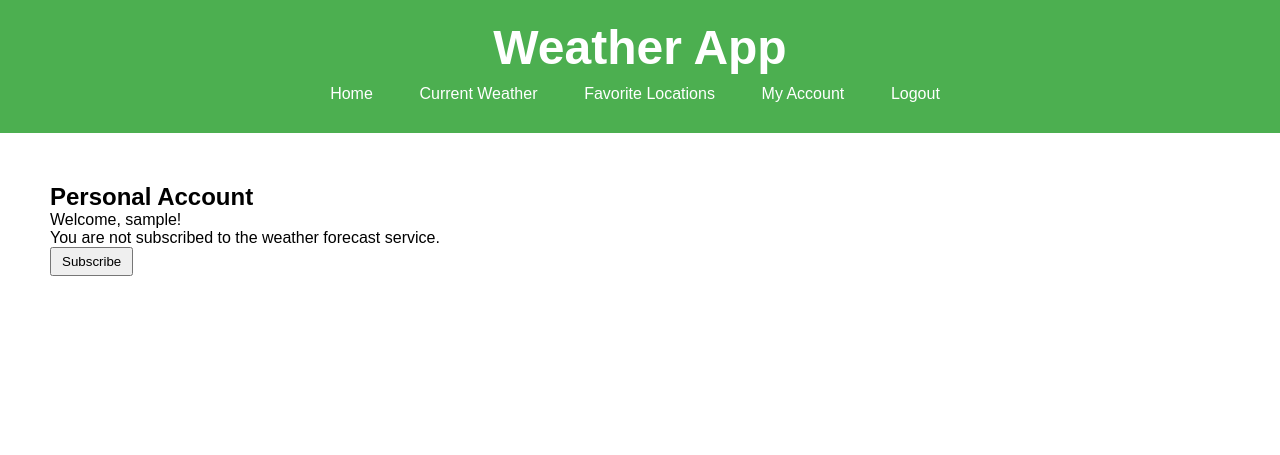
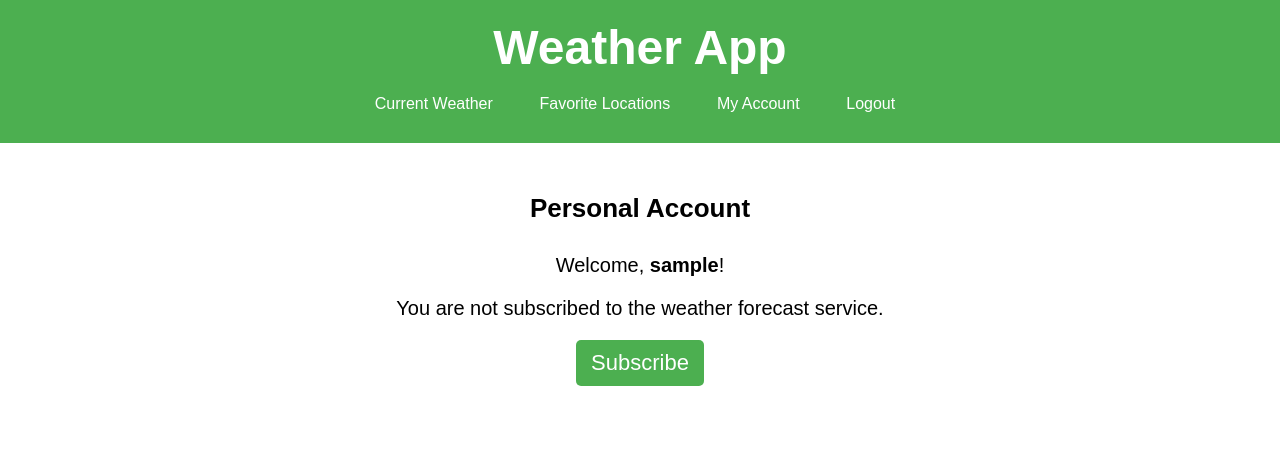
Before and after one commit to GorbunovDanil/stin-weather-app, a Django app: page /account/ in a window 1280 px wide. Shown: the top 455 px of the page. Run offline with Django 5.2, Linux system fonts and the light colour scheme; the visitor is signed in with stand-in values (Sample User, id 1).

Commit message:
UI changes

```diff
--- a/weather/static/weather/styles.css
+++ b/weather/static/weather/styles.css
@@ -53,6 +53,11 @@ nav ul li form {
 
 .container {
     padding: 50px 50px;
+    gap: 10px;
+    display: flex;
+    align-items: center;
+    justify-content: center;
+    flex-direction: column;
 }
 
 .weather-info {
@@ -86,3 +91,76 @@ form input[type="text"] {
 form button {
     padding: 5px 10px;
 }
+
+
+.h1-header {
+    margin-bottom: 20px;
+    font-size: 26px;
+}
+
+.h2-header {
+    margin-bottom: 0px;
+}
+
+.favorite-city {
+    font-size: 18px;
+}
+
+.welcome-text,
+.subscribe-text {
+    margin-bottom: 10px;
+    font-size: 20px;
+}
+ .sub-button,
+ .unsub-button,
+ form button {
+    background-color: #4CAF50;
+    color: #fff;
+    border: none;
+    border-radius: 5px;
+    font-size: 22px;
+    padding: 10px 15px;
+    margin-top: 0px;
+    transition: .3s all;
+ }
+
+
+ .sub-button:hover,
+ .unsub-button:hover,
+ form button:hover {
+    background-color: white;
+    color: #4CAF50;
+    cursor: pointer;
+    outline: 1px solid #4CAF50;
+ }
+
+ input {
+    background-color: #abf5ac;
+    color: #384438;
+    border: none;
+    outline: none;
+    border-radius: 3px;
+    width: 200px;
+    height: 30px;
+    margin: 5px;
+    font-size: 16px;
+ }
+
+ form {
+    gap: 5px;
+    display: flex;
+    flex-direction: column;
+    justify-content: center;
+ }
+
+ form input {
+    width: 100%;
+    margin: 10px 0;
+
+}
+
+ form button {
+    margin-top: 10px;
+    font-size: 18px;
+    padding: 7px 15px;
+}
--- a/weather/templates/registration/login.html
+++ b/weather/templates/registration/login.html
@@ -3,7 +3,7 @@
 {% block title %}Login{% endblock %}
 
 {% block content %}
-    <h2>Login</h2>
+    <h2 class="h1-header">Login</h2>
     <form method="post">
         {% csrf_token %}
         {{ form.as_p }}
--- a/weather/templates/weather/base.html
+++ b/weather/templates/weather/base.html
@@ -11,7 +11,7 @@
         <h1>Weather App</h1>
         <nav>
             <ul>
-                <li><a href="{% url 'home' %}">Home</a></li>
+                <!-- <li><a href="{% url 'home' %}">Home</a></li> -->
                 <li><a href="{% url 'current_weather' %}">Current Weather</a></li>
                 <li><a href="{% url 'favorite_locations' %}">Favorite Locations</a></li>
                 {% if user.is_authenticated %}
--- a/weather/templates/weather/current_weather.html
+++ b/weather/templates/weather/current_weather.html
@@ -3,10 +3,10 @@
 {% block title %}Current Weather{% endblock %}
 
 {% block content %}
-    <h1>Current Weather in {{ city }}</h1>
+    <h1 class="h1-header">Current Weather in {{ city }}</h1>
     <form method="get" action="{% url 'current_weather' %}">
         <label for="city">Enter city:</label>
-        <input type="text" id="city" name="city" placeholder="e.g. London" required>
+        <input type="text" id="city" name="city" placeholder="e.g. Liberec" required>
         <button type="submit">Search</button>
     </form>
     {% if weather_data %}
--- a/weather/templates/weather/personal_account.html
+++ b/weather/templates/weather/personal_account.html
@@ -3,19 +3,19 @@
 {% block title %}Personal Account{% endblock %}
 
 {% block content %}
-    <h2>Personal Account</h2>
-    <p>Welcome, {{ username }}!</p>
+    <h2 class="h1-header">Personal Account</h2>
+    <p class="welcome-text">Welcome, <strong>{{ username }}</strong>!</p>
     {% if user.profile.is_subscribed %}
-        <p>You are subscribed to the weather forecast service.</p>
+        <p class="subscribe-text">You are subscribed to the weather forecast service.</p>
         <form method="post" action="{% url 'unsubscribe' %}">
             {% csrf_token %}
-            <button type="submit">Unsubscribe</button>
+            <button type="submit" class="unsub-button">Unsubscribe</button>
         </form>
     {% else %}
-        <p>You are not subscribed to the weather forecast service.</p>
+        <p class="subscribe-text">You are not subscribed to the weather forecast service.</p>
         <form method="post" action="{% url 'subscribe' %}">
             {% csrf_token %}
-            <button type="submit">Subscribe</button>
+            <button type="submit" class="sub-button">Subscribe</button>
         </form>
     {% endif %}
 {% endblock %}
--- a/weather/views.py
+++ b/weather/views.py
@@ -62,7 +62,7 @@ def logout_view(request):
 # API view to get current weather
 @api_view(['GET'])
 def current_weather_api(request):
-    city = request.GET.get('city', 'London')  # Default to London if no city is provided
+    city = request.GET.get('city', 'Liberec')  # Default to Liberec if no city is provided
     weather_data = get_current_weather(city)
     if weather_data:
         data = {
@@ -80,7 +80,7 @@ def current_weather_api(request):
 # API view to get weather forecast
 @api_view(['GET'])
 def weather_forecast_api(request):
-    city = request.GET.get('city', 'London')  # Default to London if no city is provided
+    city = request.GET.get('city', 'Liberec')  # Default to Liberec if no city is provided
     forecast_data = get_weather_forecast(city)
     if forecast_data:
         forecast_list = []
@@ -107,7 +107,7 @@ def call_api_view(view_func, request, params):
 
 # View to render current weather using the API
 def current_weather(request):
-    city = request.GET.get('city', 'London')  # Default to London if no city is provided
+    city = request.GET.get('city', 'Liberec')  # Default to Liberec if no city is provided
     response = call_api_view(current_weather_api, request, {'city': city})
     if response.status_code == 200:
         weather_data = response.data
```
Also changed, not shown: weather/templates/weather/favorite_locations.html (+4 -4 lines).
